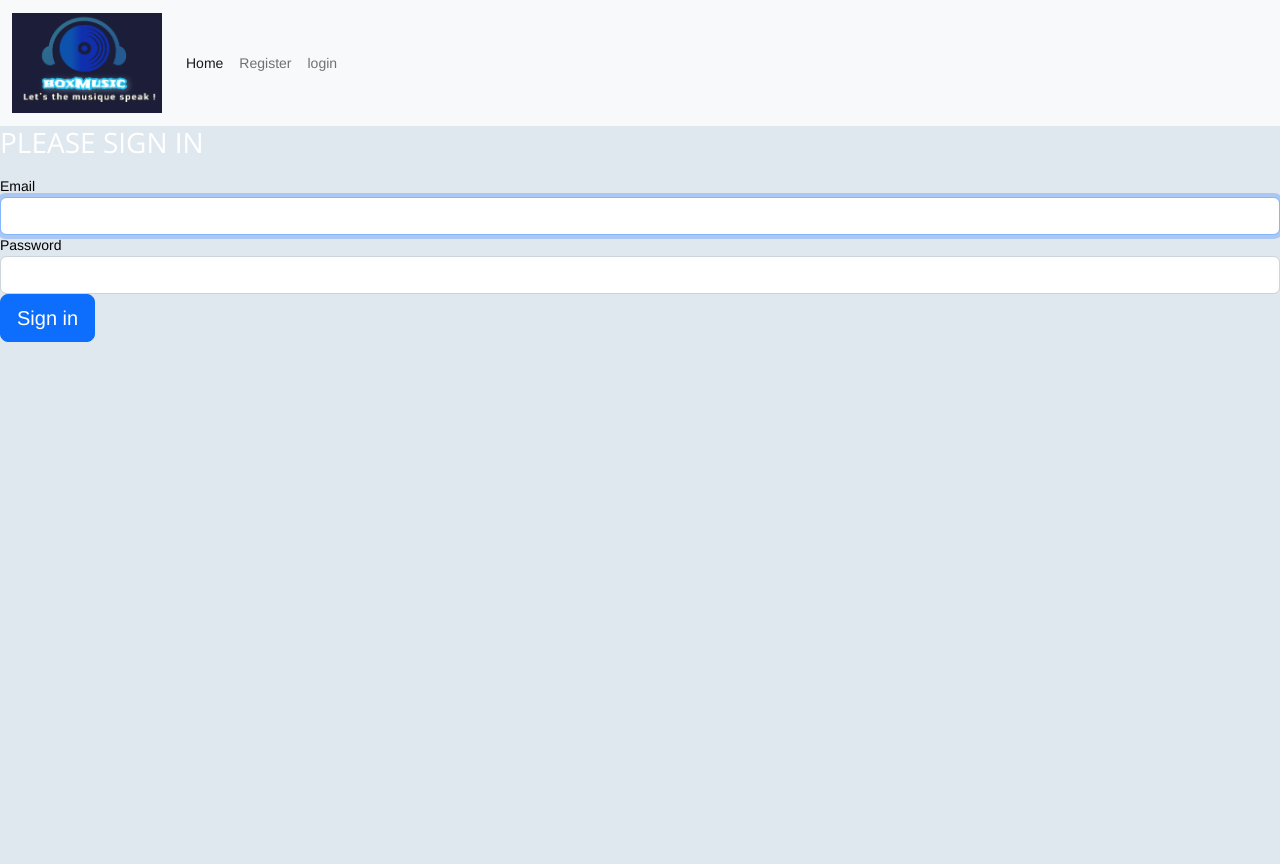
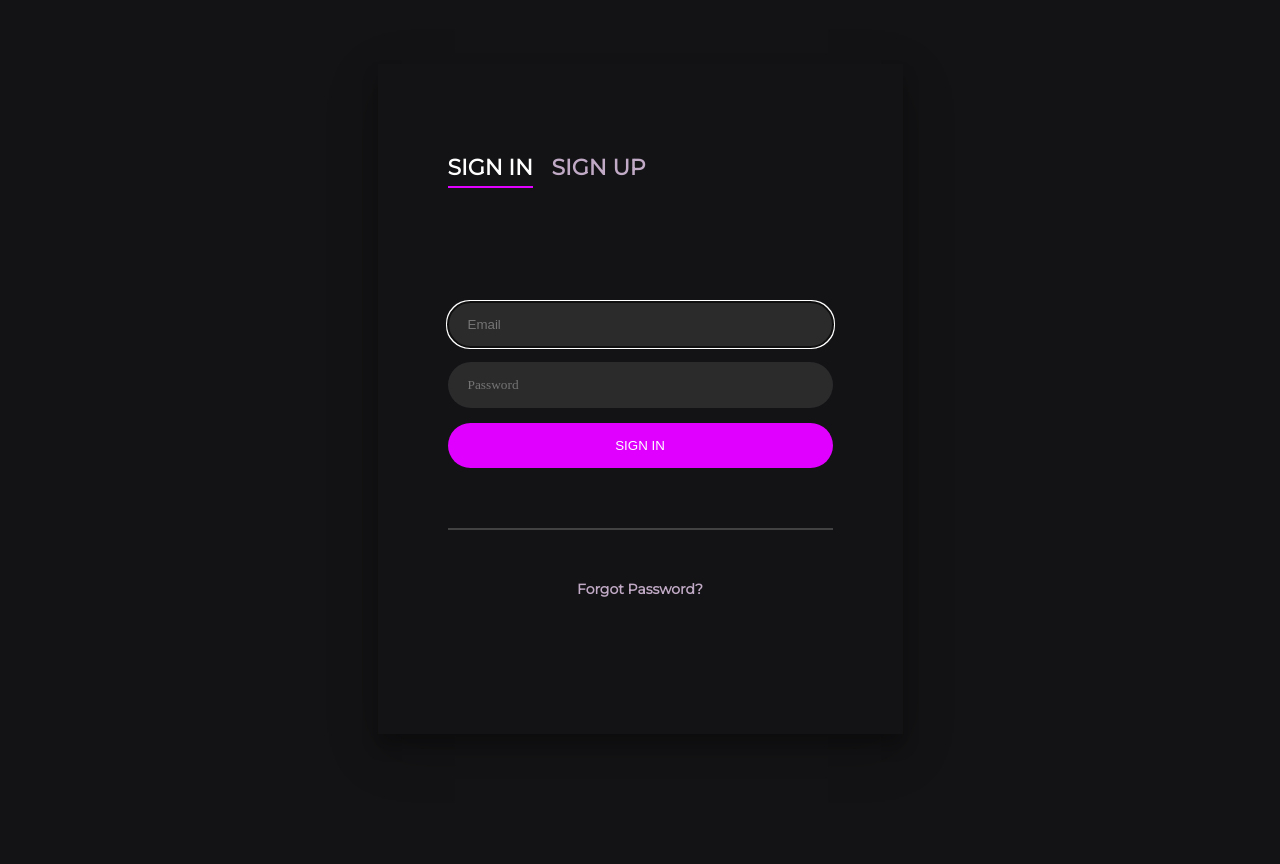
Before and after one commit to SamihaWahsousse/symfonyMusicBox, a Symfony app: template templates/login/login.html.twig in a window 1280 px wide. Before the commit the page ends 342 px from the top, so only its background shows below. Run offline with Twig, Linux system fonts and the light colour scheme; the template is opened without the code that fills it, so the values that code supplies are empty; some libraries are stand-ins or nearby versions.

Commit message:
style loginForm

```diff
--- a/src/Controller/LoginController.php
+++ b/src/Controller/LoginController.php
@@ -23,7 +23,9 @@ class LoginController extends AbstractController
 
         return $this->render('login/login.html.twig', [
             'last_username' => $lastUsername,
-            'error' => $error
+            'error' => $error,
+            'controller_name' => 'LoginController',
+
         ]);
     }
 
--- a/src/Controller/MusicboxController.php
+++ b/src/Controller/MusicboxController.php
@@ -12,7 +12,7 @@ use Symfony\Component\Routing\Annotation\Route;
 
 class MusicboxController extends AbstractController
 {
-    #[Route('/', name: 'app_musicbox')]
+    #[Route('/home', name: 'app_musicbox')]
     public function index(MusicRepository $musicRepository): Response
     {
         $songs = $musicRepository->findAll([]);
--- a/templates/base.html.twig
+++ b/templates/base.html.twig
@@ -4,20 +4,24 @@
 		<meta charset="UTF-8">
 		<meta name="viewport" content="width=device-width, initial-scale=1.0">
 		<title>
-			{% block title %}{% endblock %}-MusicBox
+			{% block title %}{% endblock %}
+			-MusicBox
 
 		</title>
-		<link
-		href="https://cdn.jsdelivr.net/npm/bootstrap@5.2.3/dist/css/bootstrap.min.css" rel="stylesheet" integrity="sha384-rbsA2VBKQhggwzxH7pPCaAqO46MgnOM80zW1RWuH61DGLwZJEdK2Kadq2F9CUG65" crossorigin="anonymous">
+		<!--<link
+																		href="https://cdn.jsdelivr.net/npm/bootstrap@5.2.3/dist/css/bootstrap.min.css" rel="stylesheet" integrity="sha384-rbsA2VBKQhggwzxH7pPCaAqO46MgnOM80zW1RWuH61DGLwZJEdK2Kadq2F9CUG65" crossorigin="anonymous">-->
 		<!--Feuilles de style -->
 		{% block stylesheets %}{% endblock %}
 		<link rel="stylesheet" href="https://cdn.jsdelivr.net/npm/swiper@9/swiper-bundle.min.css"/>
+		<link href='https://fonts.googleapis.com/css?family=Montserrat' rel='stylesheet'>
+		<link rel="stylesheet" href="https://cdnjs.cloudflare.com/ajax/libs/font-awesome/4.7.0/css/font-awesome.min.css">
 		<link rel="stylesheet" href="{{ asset ("assets/css/style.css")}}"/>
 		<link rel="stylesheet" href="{{ asset ("assets/css/player.css")}}"/>
 		<link rel="stylesheet" href="{{ asset ("assets/css/playerAudio.css")}}"/>
+		<link rel="stylesheet" href="{{ asset ("assets/css/welcomePage.css")}}"/>
+		<link
+		rel="stylesheet" href="{{ asset ("assets/css/loginForm.css")}}"/>
 
-		<link
-		rel="stylesheet" href="https://cdnjs.cloudflare.com/ajax/libs/font-awesome/4.7.0/css/font-awesome.css"/>
 
 		<!--Script JS -->
 		{% block javascripts %}{% endblock %}
@@ -29,10 +33,12 @@
 
 
 	<body>
-		{% include "_partials/_nav.html.twig" %}
+		{# {% include "_partials/_nav.html.twig" %} #}
 		{% block body %}{% endblock %}
+		{% block welcome %}{% endblock %}
 
 	</body>
 	{% block audioPlayer %}{% endblock %}
 
+
 </html>
--- a/templates/login/login.html.twig
+++ b/templates/login/login.html.twig
@@ -1,16 +1,18 @@
 {% extends 'base.html.twig' %}
 
-{% block title %}Log in!{% endblock %}
+{% block title %}{% endblock %}
 
 {% block body %}
-<form method="post">
+	{# <form method="post">
 																																		{% if error %}
 																																			<div class="alert alert-danger">{{ error.messageKey|trans(error.messageData, 'security') }}</div>
 																																		{% endif %}
 
 																																		{% if app.user %}
 																																			<div class="mb-3">
-            You are logged in as {{ app.user.userIdentifier }}, <a href="{{ path('app_logout') }}">Logout</a>
+																																				You are logged in as
+																																				{{ app.user.userIdentifier }},
+																																				<a href="{{ path('app_logout') }}">Logout</a>
 																																			</div>
 																																		{% endif %}
 
@@ -20,11 +22,10 @@
 																																		<label for="inputPassword">Password</label>
 																																		<input type="password" name="password" id="inputPassword" class="form-control" autocomplete="current-password" required>
 
-    <input type="hidden" name="_csrf_token"
-           value="{{ csrf_token('authenticate') }}"
-    >
+																																		<input
+																																		type="hidden" name="_csrf_token" value="{{ csrf_token('authenticate') }}">
 
-    {#
+
 																																				        Uncomment this section and add a remember_me option below your firewall to activate remember me functionality.
 																																				        See https://symfony.com/doc/current/security/remember_me.html
 
@@ -33,10 +34,78 @@
 																																				                <input type="checkbox" name="_remember_me"> Remember me
 																																				            </label>
 																																				        </div>
-    #}
+
 
 																																		<button class="btn btn-lg btn-primary" type="submit">
 																																			Sign in
 																																		</button>
+																																	</form> #}
+
+	<form method="post">
+		{% if error %}
+			<div class="alert alert-danger">{{ error.messageKey|trans(error.messageData, 'security') }}</div>
+		{% endif %}
+		{# {% if app.user %}
+					<div class="mb-3">
+						You are logged in as
+						{{ app.user.userIdentifier }},
+						<a href="{{ path('app_logout') }}">Logout</a>
+					</div>
+				{% endif %} #}
+		<div class="container">
+			<div class="login-container">
+				<input id="item-1" type="radio" name="item" class="sign-in" checked>
+				<label for="item-1" class="item">Sign In</label>
+
+				<input id="item-2" type="radio" name="item" class="sign-up">
+				<label for="item-2" class="item">Sign Up</label>
+
+				<div class="login-form">
+					<div class="sign-in-htm">
+						<div class="group">
+							<input placeholder="Email" value="{{ last_username }}" id="user" type="email" class="input" name="email" autocomplete="email" required autofocus>
+						</div>
+
+						<div class="group">
+							<input placeholder="Password" name="password" id="pass" type="password" class="input" data-type="password" autocomplete="current-password" required>
+						</div>
+
+						<input type="hidden" name="_csrf_token" value="{{ csrf_token('authenticate') }}">
+						<div class="group">
+							<input type="submit" class="button" value="Sign In">
+						</div>
+						<div class="hr"></div>
+						<div class="footer">
+							<a href="#forgot">Forgot Password?</a>
+						</div>
+					</div>
+					<div class="sign-up-htm">
+						<div class="group">
+							<input placeholder="Username" id="user" type="text" class="input">
+						</div>
+
+						<div class="group">
+							<input placeholder="Email adress" id="pass" type="text" class="input">
+						</div>
+
+						<div class="group">
+							<input placeholder="Password" id="pass" type="password" class="input" data-type="password">
+						</div>
+						<div class="group">
+							<input placeholder="Repeat password" id="pass" type="password" class="input" data-type="password">
+						</div>
+
+						<div class="group">
+							<input type="submit" class="button" value="Sign Up">
+						</div>
+						<div class="hr"></div>
+						<div class="footer">
+							<label for="item-1">Already have an account?</a>
+						</div>
+					</div>
+				</div>
+			</div>
 		</form>
+
+
 	{% endblock %}
```
Also changed, not shown: src/Controller/WelcomeController.php (added, +18 -0 lines), templates/musicbox/home.html.twig (+8 -1 lines), templates/register/index.html.twig (+1 -15 lines), templates/welcome/index.html.twig (added, +41 -0 lines), public/assets/css/loginForm.css (added), public/assets/css/welcomePage.css (added), public/assets/img/arm.png (deleted), public/assets/img/side-wave_background.png (added), 1 other file. Lines whose indentation alone changed are shown as unchanged.
